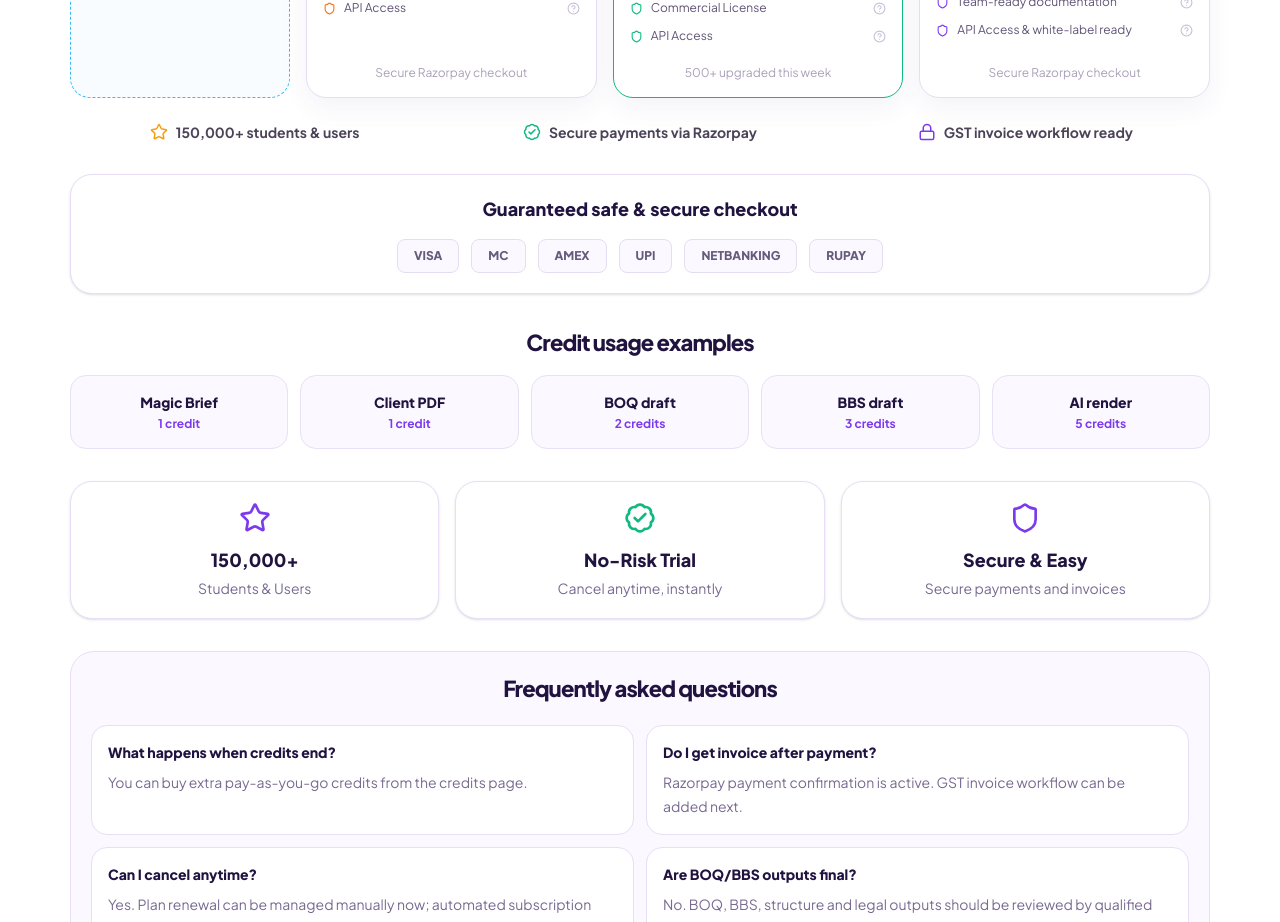
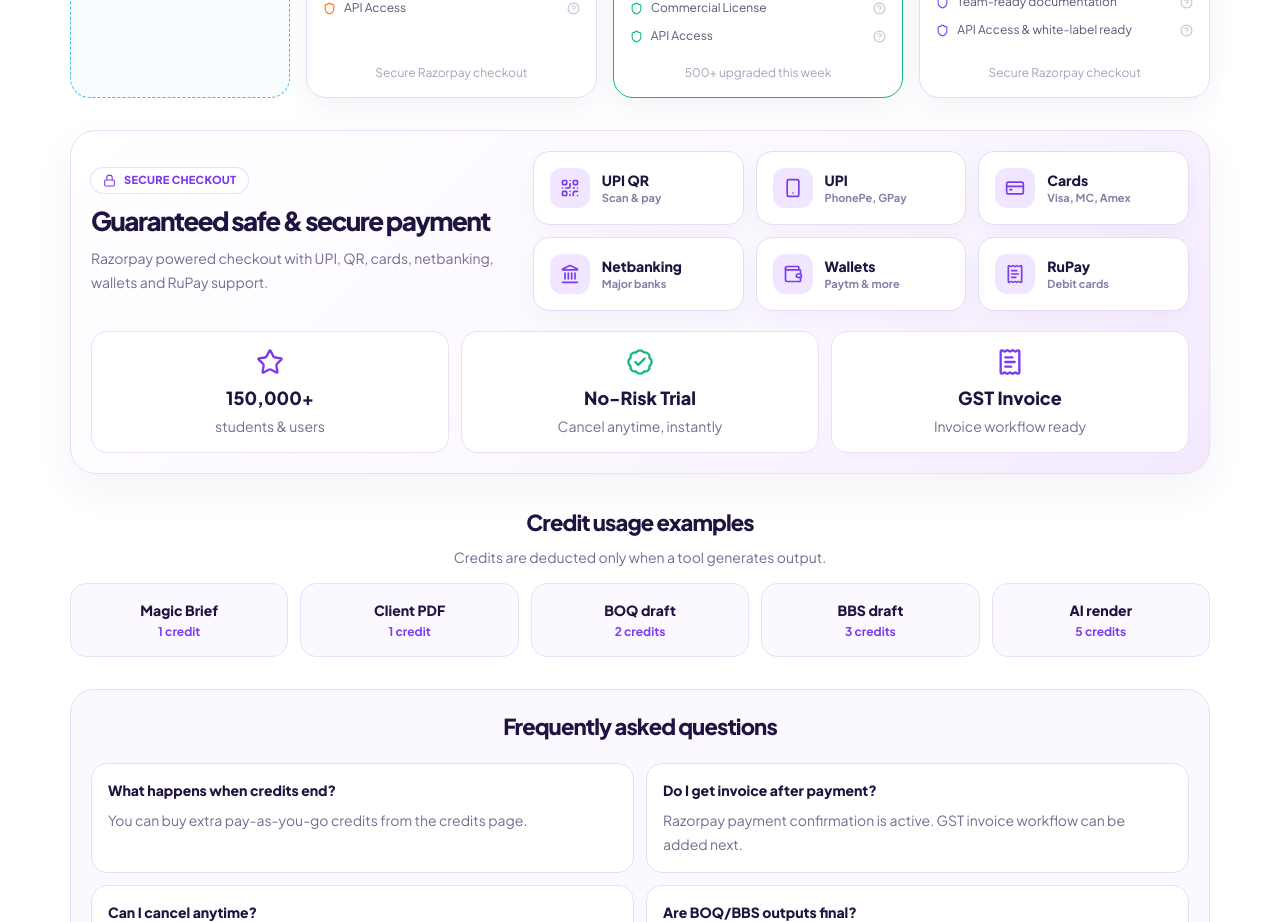
Before and after one commit to maihoonankitsingh/Build-Setu-Ai, a Next.js app: page /pricing in a window 1280 px wide. Shown: the part 880-1802 px from the top of the page. Built offline with nearby package versions, Linux system fonts and the light colour scheme.

Commit message:
Improve pricing payment trust section

```diff
--- a/app/pricing/page.tsx
+++ b/app/pricing/page.tsx
@@ -7,7 +7,11 @@ import {
   CheckCircle2,
   CreditCard,
   HelpCircle,
+  Landmark,
   Lock,
+  QrCode,
+  ReceiptText,
+  Smartphone,
   Shield,
   Sparkles,
   Star,
@@ -313,29 +317,68 @@ export default function PricingPage() {
           ))}
         </section>
 
-        <section className="mt-6 grid gap-4 md:grid-cols-3">
-          <div className="flex items-center justify-center gap-2 text-sm font-bold text-[#4b4358]">
-            <Star size={18} className="text-[#f59e0b]" />
-            150,000+ students & users
+        <section className="mt-8 rounded-[26px] border border-[#e8def7] bg-[linear-gradient(135deg,#ffffff_0%,#fbf8ff_55%,#f3e9ff_100%)] p-5 shadow-[0_16px_42px_rgba(65,29,120,0.06)]">
+          <div className="grid gap-5 lg:grid-cols-[0.9fr_1.4fr] lg:items-center">
+            <div>
+              <div className="inline-flex items-center gap-2 rounded-full bg-white px-3 py-1 text-[11px] font-black uppercase tracking-wide text-[#7c3aed] ring-1 ring-[#eadcff]">
+                <Lock size={13} />
+                Secure checkout
+              </div>
+              <h3 className="mt-3 text-[26px] font-black leading-tight tracking-[-0.06em] text-[#21133f]">
+                Guaranteed safe & secure payment
+              </h3>
+              <p className="mt-2 text-sm leading-6 text-[#786a91]">
+                Razorpay powered checkout with UPI, QR, cards, netbanking, wallets and RuPay support.
+              </p>
+            </div>
+
+            <div className="grid grid-cols-2 gap-3 md:grid-cols-3">
+              {[
+                { label: "UPI QR", sub: "Scan & pay", icon: QrCode },
+                { label: "UPI", sub: "PhonePe, GPay", icon: Smartphone },
+                { label: "Cards", sub: "Visa, MC, Amex", icon: CreditCard },
+                { label: "Netbanking", sub: "Major banks", icon: Landmark },
+                { label: "Wallets", sub: "Paytm & more", icon: Wallet },
+                { label: "RuPay", sub: "Debit cards", icon: ReceiptText },
+              ].map((method) => {
+                const Icon = method.icon;
+
+                return (
+                  <div
+                    key={method.label}
+                    className="rounded-2xl border border-[#e6ddf4] bg-white p-4 shadow-[0_8px_22px_rgba(65,29,120,0.04)]"
+                  >
+                    <div className="flex items-center gap-3">
+                      <span className="flex h-10 w-10 items-center justify-center rounded-xl bg-[#f1e6ff] text-[#7c3aed]">
+                        <Icon size={20} />
+                      </span>
+                      <span>
+                        <p className="text-sm font-black text-[#21133f]">{method.label}</p>
+                        <p className="text-[11px] font-bold text-[#8b7ca6]">{method.sub}</p>
+                      </span>
+                    </div>
+                  </div>
+                );
+              })}
+            </div>
           </div>
-          <div className="flex items-center justify-center gap-2 text-sm font-bold text-[#4b4358]">
-            <BadgeCheck size={18} className="text-[#10b981]" />
-            Secure payments via Razorpay
-          </div>
-          <div className="flex items-center justify-center gap-2 text-sm font-bold text-[#4b4358]">
-            <Lock size={18} className="text-[#7c3aed]" />
-            GST invoice workflow ready
-          </div>
-        </section>
 
-        <section className="mt-8 rounded-[22px] border border-[#e8def7] bg-white p-5 text-center shadow-sm">
-          <h3 className="text-lg font-black text-[#21133f]">Guaranteed safe & secure checkout</h3>
-          <div className="mt-4 flex flex-wrap justify-center gap-3">
-            {["VISA", "MC", "AMEX", "UPI", "NETBANKING", "RUPAY"].map((item) => (
-              <span key={item} className="rounded-lg border border-[#e5ddf1] bg-[#fbf8ff] px-4 py-2 text-xs font-black text-[#665a7d]">
-                {item}
-              </span>
-            ))}
+          <div className="mt-5 grid gap-3 md:grid-cols-3">
+            <div className="rounded-2xl border border-[#eadff5] bg-white px-4 py-4 text-center">
+              <Star className="mx-auto h-7 w-7 text-[#7c3aed]" />
+              <h4 className="mt-2 text-lg font-black text-[#21133f]">150,000+</h4>
+              <p className="mt-1 text-sm text-[#786a91]">students & users</p>
+            </div>
+            <div className="rounded-2xl border border-[#eadff5] bg-white px-4 py-4 text-center">
+              <BadgeCheck className="mx-auto h-7 w-7 text-[#10b981]" />
+              <h4 className="mt-2 text-lg font-black text-[#21133f]">No-Risk Trial</h4>
+              <p className="mt-1 text-sm text-[#786a91]">Cancel anytime, instantly</p>
+            </div>
+            <div className="rounded-2xl border border-[#eadff5] bg-white px-4 py-4 text-center">
+              <ReceiptText className="mx-auto h-7 w-7 text-[#7c3aed]" />
+              <h4 className="mt-2 text-lg font-black text-[#21133f]">GST Invoice</h4>
+              <p className="mt-1 text-sm text-[#786a91]">Invoice workflow ready</p>
+            </div>
           </div>
         </section>
 
@@ -343,6 +386,9 @@ export default function PricingPage() {
           <h3 className="text-center text-[22px] font-black tracking-[-0.04em] text-[#21133f]">
             Credit usage examples
           </h3>
+          <p className="mt-2 text-center text-sm text-[#786a91]">
+            Credits are deducted only when a tool generates output.
+          </p>
           <div className="mt-4 grid gap-3 md:grid-cols-5">
             {usage.map(([name, cost]) => (
               <div key={name} className="rounded-2xl border border-[#e9e1f5] bg-[#fbf8ff] p-4 text-center">
@@ -350,24 +396,6 @@ export default function PricingPage() {
                 <p className="mt-1 text-xs font-bold text-[#7c3aed]">{cost}</p>
               </div>
             ))}
-          </div>
-        </section>
-
-        <section className="mt-8 grid gap-4 md:grid-cols-3">
-          <div className="rounded-[22px] border border-[#e8def7] bg-white p-5 text-center shadow-sm">
-            <Star className="mx-auto h-8 w-8 text-[#7c3aed]" />
-            <h4 className="mt-3 text-lg font-black text-[#21133f]">150,000+</h4>
-            <p className="mt-1 text-sm text-[#786a91]">Students & Users</p>
-          </div>
-          <div className="rounded-[22px] border border-[#e8def7] bg-white p-5 text-center shadow-sm">
-            <BadgeCheck className="mx-auto h-8 w-8 text-[#10b981]" />
-            <h4 className="mt-3 text-lg font-black text-[#21133f]">No-Risk Trial</h4>
-            <p className="mt-1 text-sm text-[#786a91]">Cancel anytime, instantly</p>
-          </div>
-          <div className="rounded-[22px] border border-[#e8def7] bg-white p-5 text-center shadow-sm">
-            <Shield className="mx-auto h-8 w-8 text-[#7c3aed]" />
-            <h4 className="mt-3 text-lg font-black text-[#21133f]">Secure & Easy</h4>
-            <p className="mt-1 text-sm text-[#786a91]">Secure payments and invoices</p>
           </div>
         </section>
 
```
